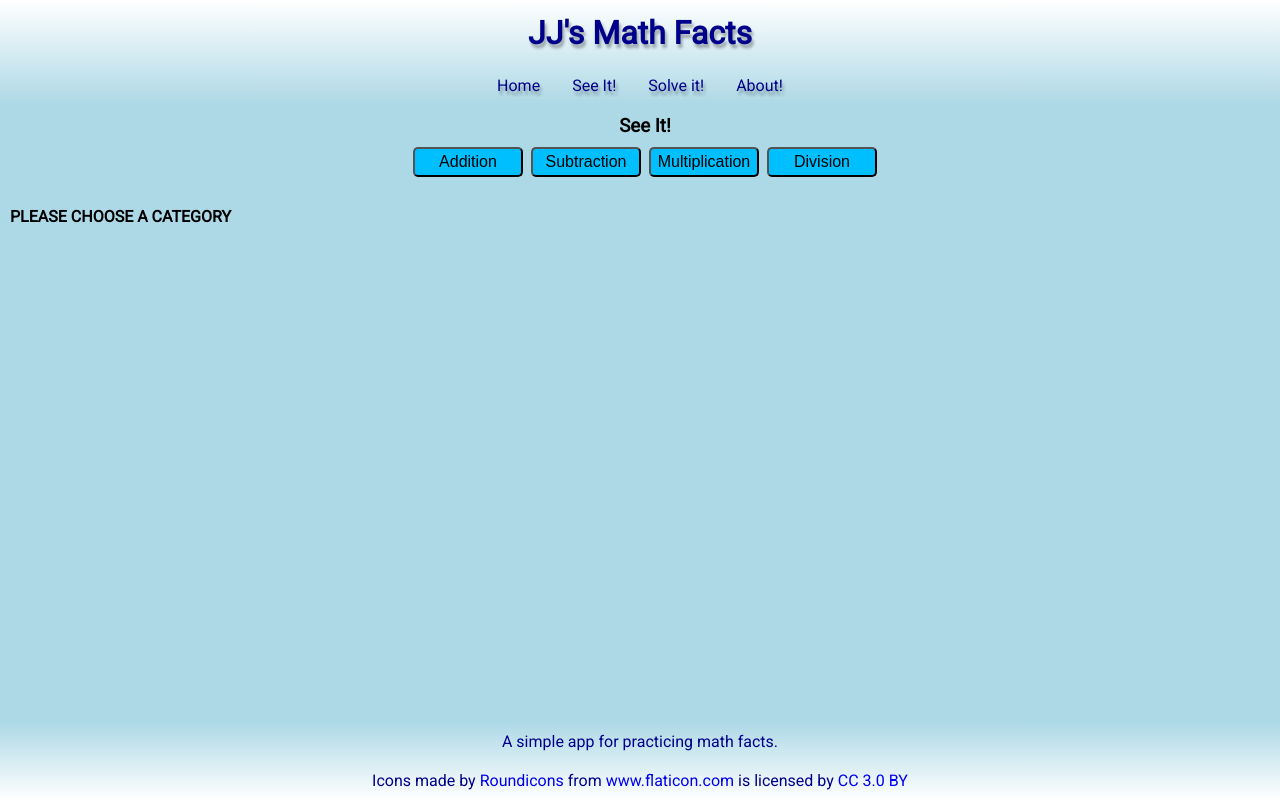
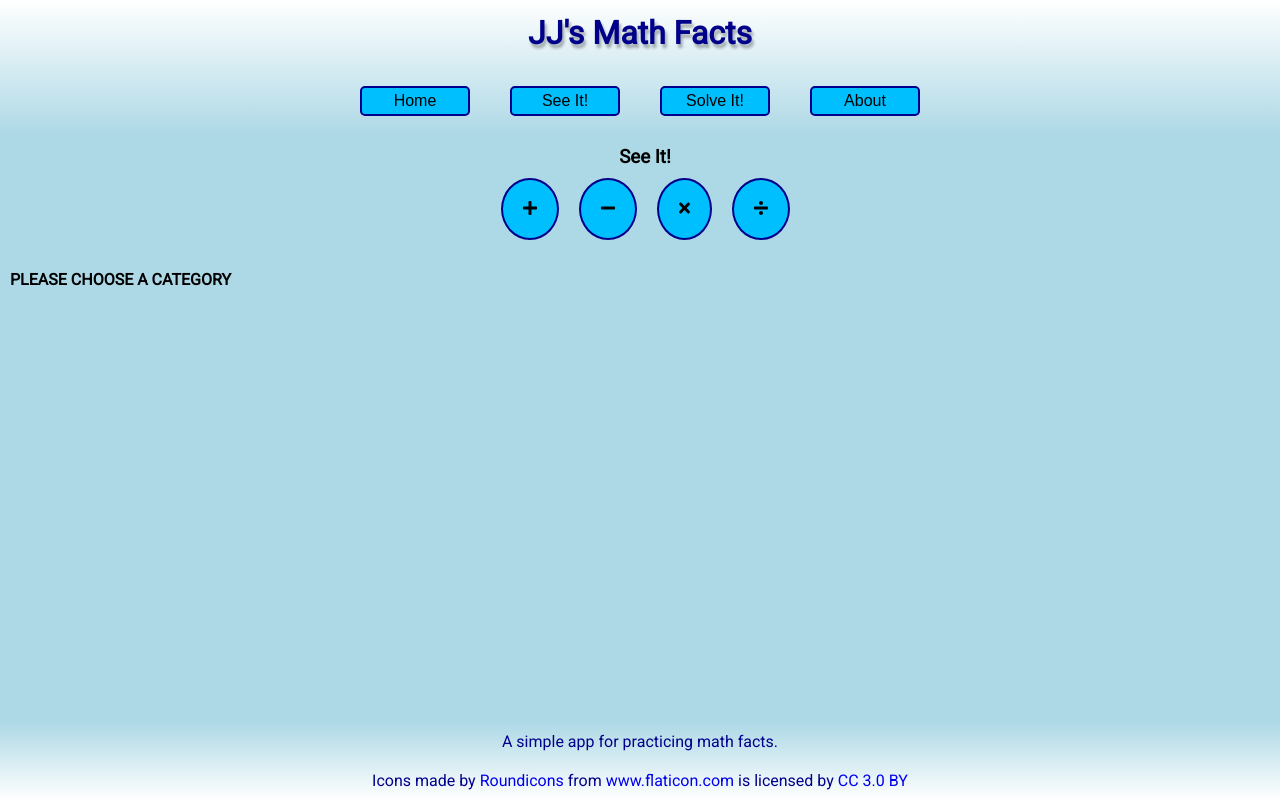
Before and after one commit to jarretrose/jj-math-facts, a React (Create React App) app: page /see in a window 1280 px wide. Built offline with nearby package versions, Linux system fonts and the light colour scheme.

Commit message:
fixed react rendering issues, added some color and styling to nav buttons

```diff
--- a/public/index.css
+++ b/public/index.css
@@ -42,7 +42,7 @@ body {
 
 .nav-link {
   text-decoration: none;
-  color: darkblue;
+  color: black;
   padding: 0 16px;
 }
 
@@ -147,7 +147,8 @@ footer a {
   text-align: center;
 }
 
-button {
+.button-nav {
+  border: 2px solid darkblue;
   background-color: deepskyblue;
   min-width: 110px;
   padding: 4px 0;
@@ -159,6 +160,29 @@ button {
   cursor: pointer;
 }
 
+.button-nav:focus {
+  background-color: yellow;
+  outline: none;
+}
+
+.button-math {
+  border: 2px solid darkblue;
+  background-color: deepskyblue;
+  color: black;
+  padding: 20px;
+  text-align: center;
+  text-decoration: none;
+  display: inline-block;
+  font-size: 16px;
+  margin: 10px 10px;
+  border-radius: 50%;
+}
+
+.button-math:focus {
+  background-color: yellow;
+  outline: none;
+}
+
 .work-space {
   padding-top: 20px;
   padding-left: 10px;
--- a/src/App.js
+++ b/src/App.js
@@ -14,10 +14,10 @@ class App extends Component {
         <header className='nav-header'>
           <h1 className='header-title'>JJ's Math Facts</h1>
           <nav className='nav-list'>
-            <Link className='nav-link' to='/'>Home</Link>
-            <Link className='nav-link' to='/see'>See It!</Link>
-            <Link className='nav-link' to='/solve'>Solve it!</Link>
-            <Link className='nav-link' to='/about'>About!</Link>
+            <Link className='nav-link' to='/'><button className='button-nav'>Home</button></Link>
+            <Link className='nav-link' to='/see'><button className='button-nav'>See It!</button></Link>
+            <Link className='nav-link' to='/solve'><button className='button-nav'>Solve It!</button></Link>
+            <Link className='nav-link' to='/about'><button className='button-nav'>About</button></Link>
           </nav>
         </header>
 
--- a/src/See.js
+++ b/src/See.js
@@ -5,12 +5,12 @@ class See extends Component {
   constructor() {
     super()
     this.state = {
-      category: 'Please Choose A Category'
+      selectedCategory: 'Please Choose A Category'
     }
   }
 
-  handleClick = (event) => {
-    this.setState({category: event.target.value})
+  handleClick = (category) => {
+    this.setState({selectedCategory: category})
   }
 
   render() {
@@ -20,14 +20,14 @@ class See extends Component {
       <Fragment>
         <section className='see-main'>
           <h1>See It!</h1>
-          <button onClick={(e) => handleClick(e)} value='addition'>Addition</button>
-          <button onClick={(e) => handleClick(e)} value='subtraction'>Subtraction</button>
-          <button onClick={(e) => handleClick(e)} value='multiplication'>Multiplication</button>
-          <button onClick={(e) => handleClick(e)} value='division'>Division</button>
+          <button className='button-math' onClick={(e) => handleClick('addition')}><i className="fas fa-plus"></i></button>
+          <button className='button-math' onClick={(e) => handleClick('subtraction')}><i className="fas fa-minus"></i></button>
+          <button className='button-math' onClick={(e) => handleClick('multiplication')}><i className="fas fa-times"></i></button>
+          <button className='button-math' onClick={(e) => handleClick('division')}><i className="fas fa-divide"></i></button>
         </section>
 
         <section className='see-work'>
-          <SeeWorkSpace category={this.state.category}/>
+          <SeeWorkSpace category={this.state.selectedCategory}/>
         </section>
       </Fragment>
     )
--- a/src/SeeWorkSpace.js
+++ b/src/SeeWorkSpace.js
@@ -4,12 +4,11 @@ import Card from './Card'
 class SeeWorkSpace extends Component {
 
   render() {
-    const { category } = this.props
-    console.log(category)
+    console.log(this.props.category)
     return (
       <Fragment>
         <section className='work-space'>
-          <h1>{category.toUpperCase()}</h1>
+          <h1>{this.props.category.toUpperCase()}</h1>
           <Card />
         </section>
       </Fragment>
--- a/src/Solve.js
+++ b/src/Solve.js
@@ -29,12 +29,12 @@ class Solve extends Component {
   constructor() {
     super()
     this.state = {
-      category: 'Please Choose A Category'
+      selectedCategory: 'Please Choose A Category'
     }
   }
 
-  handleClick = (event) => {
-    this.setState({category: event.target.value})
+  handleClick = (category) => {
+    this.setState({selectedCategory: category})
   }
 
   render() {
@@ -44,14 +44,14 @@ class Solve extends Component {
       <Fragment>
         <section className='solve-main'>
           <h1>Solve It!</h1>
-          <button onClick={(e) => handleClick(e)} value='addition'>Addition</button>
-          <button onClick={(e) => handleClick(e)} value='subtraction'>Subtraction</button>
-          <button onClick={(e) => handleClick(e)} value='multiplication'>Multiplication</button>
-          <button onClick={(e) => handleClick(e)} value='division'>Division</button>
+          <button className='button-math' onClick={(e) => handleClick('addition')}><i className="fas fa-plus"></i></button>
+          <button className='button-math' onClick={(e) => handleClick('subtraction')}><i className="fas fa-minus"></i></button>
+          <button className='button-math' onClick={(e) => handleClick('multiplication')}><i className="fas fa-times"></i></button>
+          <button className='button-math' onClick={(e) => handleClick('division')}><i className="fas fa-divide"></i></button>
         </section>
 
         <section className='solve-work'>
-          <SolveWorkSpace category={this.state.category}/>
+          <SolveWorkSpace category={this.state.selectedCategory}/>
         </section>
       </Fragment>
     )
--- a/src/SolveWorkSpace.js
+++ b/src/SolveWorkSpace.js
@@ -5,7 +5,7 @@ class SolveWorkSpace extends Component {
 
   render() {
     const { category } = this.props
-    console.log(category)
+
     return (
       <Fragment>
         <section className='work-space'>
```
